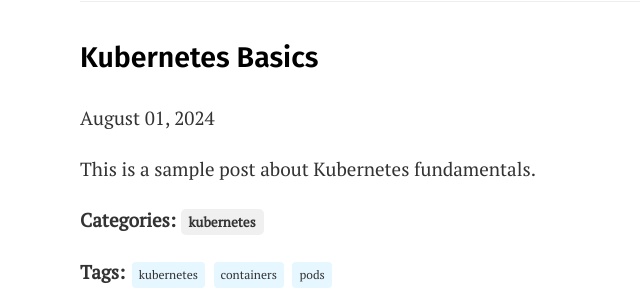
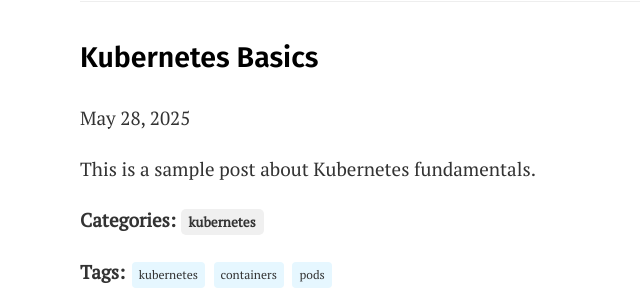
Before and after one commit to srideviblogs/srideviblogs.github.io, a Jekyll site: the page built from _posts/2025-05-28-kubernetes-basics.md, in a window 1280 px wide. Shown: the part 135-435 px from the top of the page, without its empty margins (210-850 px from the left). Built offline with Jekyll 4.4.1, drawn with Linux system fonts in a browser that asks for light colours.

Commit message:
Update 2025-05-28-kubernetes-basics.md

```diff
--- a/_posts/2025-05-28-kubernetes-basics.md
+++ b/_posts/2025-05-28-kubernetes-basics.md
@@ -1,7 +1,7 @@
 ---
 layout: post
 title: "Kubernetes Basics"
-date: 2024-08-01 10:00:00 +0000
+date: 2025-05-28 12:00:00 +0000
 categories: kubernetes
 tags: [kubernetes, containers, pods]
 ---
```
